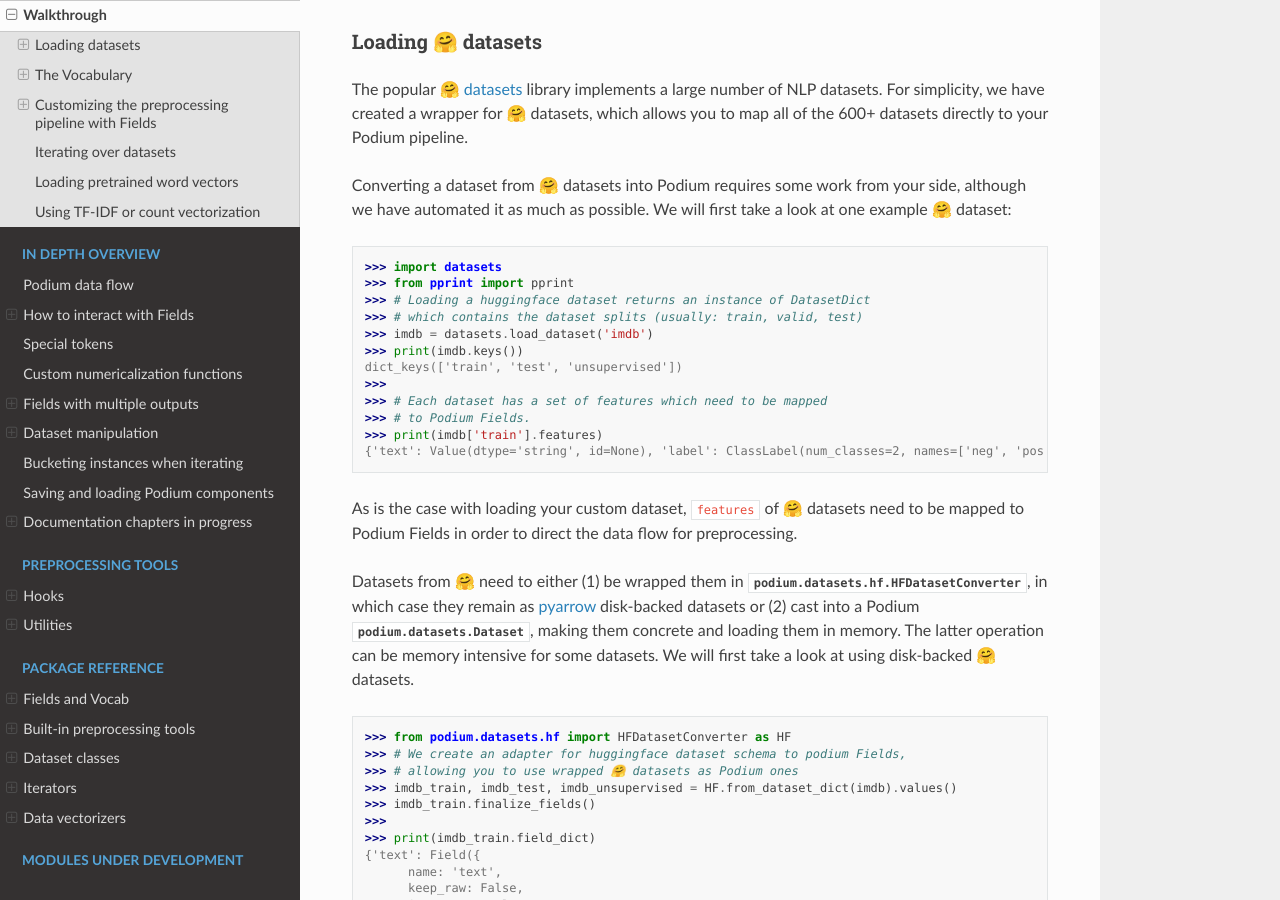
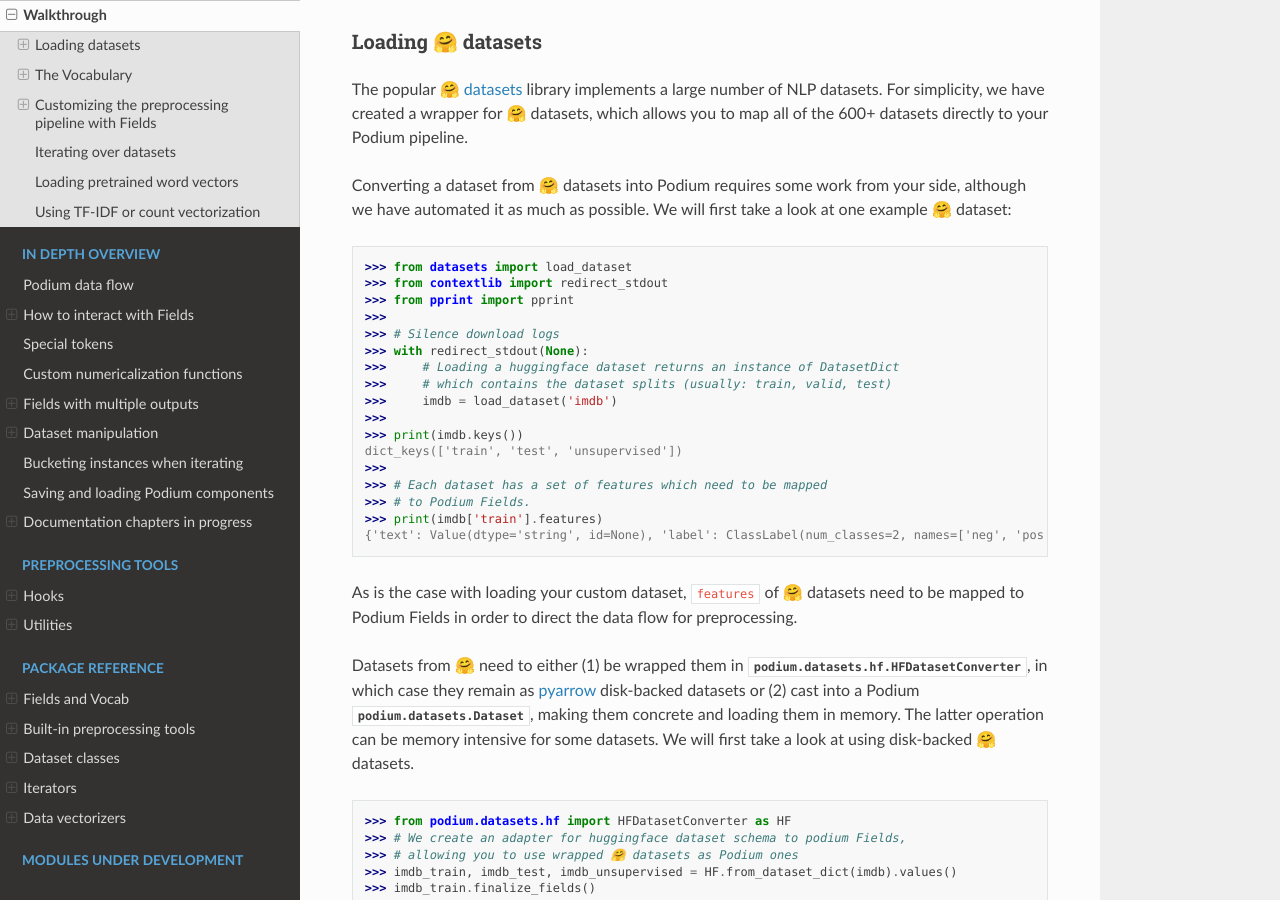
Before and after one commit to TakeLab/podium, a Sphinx documentation site: the page built from docs/source/walkthrough.rst, in a window 1280 px wide and 900 px high, scrolled down 1210 px. Built offline with Sphinx 7.4.7 and the Read the Docs theme 2.0.0, drawn with Linux system fonts in a browser that asks for light colours.

Commit message:
Redirect datasets output

```diff
--- a/docs/source/walkthrough.rst
+++ b/docs/source/walkthrough.rst
@@ -73,11 +73,16 @@
 
 .. code-block:: python
 
-  >>> import datasets
+  >>> from datasets import load_dataset
+  >>> from contextlib import redirect_stdout
   >>> from pprint import pprint
-  >>> # Loading a huggingface dataset returns an instance of DatasetDict
-  >>> # which contains the dataset splits (usually: train, valid, test)
-  >>> imdb = datasets.load_dataset('imdb')
+  >>>
+  >>> # Silence download logs
+  >>> with redirect_stdout(None):
+  >>>     # Loading a huggingface dataset returns an instance of DatasetDict
+  >>>     # which contains the dataset splits (usually: train, valid, test)
+  >>>     imdb = load_dataset('imdb')
+  >>>
   >>> print(imdb.keys())
   dict_keys(['train', 'test', 'unsupervised'])
   >>>
```
Also changed, not shown: docs/source/notebooks/walkthrough.ipynb.
